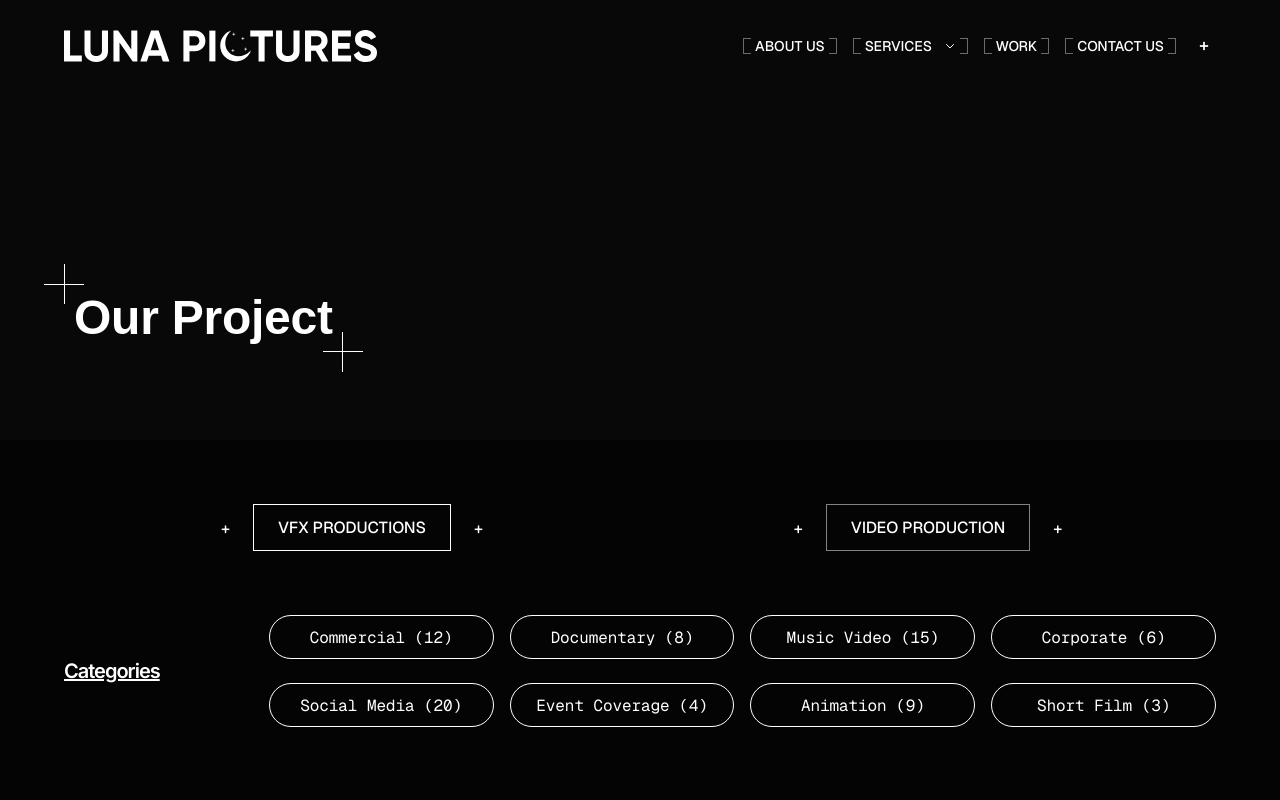
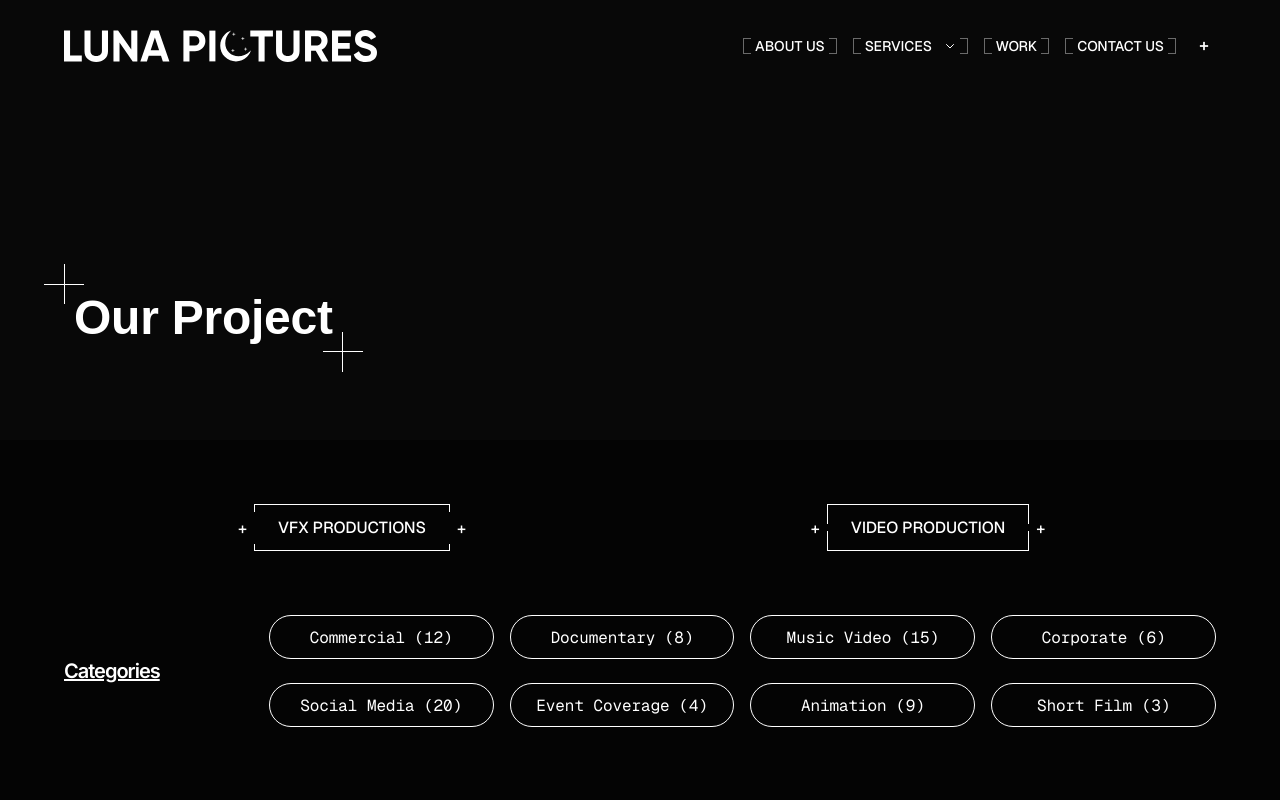
Before and after one commit to trung-hao-tran/lunapic, a Next.js app: page /work in a window 1280 px wide. Shown: the top 800 px of the page. Built offline with nearby package versions, Linux system fonts and the light colour scheme; a web font is replaced by a local one.

Commit message:
feat: add scroll button to work page

```diff
--- a/src/app/work/page.tsx
+++ b/src/app/work/page.tsx
@@ -11,13 +11,41 @@ import { StarFrame } from '@/components/StarFrame';
 import { categoryFilters, portfolioItems } from '@/data/dummyData';
 
 const WorkPage = () => {
-    const [selectedService, setSelectedService] = useState<'vfx' | 'production'>('vfx');
     const [selectedCategories, setSelectedCategories] = useState<string[]>([]);
 
     const toggleCategory = (categoryId: string) => {
         setSelectedCategories((prev) =>
             prev.includes(categoryId) ? prev.filter((id) => id !== categoryId) : [...prev, categoryId]
         );
+    };
+
+    const handleScrollToSection = (sectionId: string) => {
+        const targetSection = document.getElementById(sectionId);
+        if (targetSection) {
+            const targetPosition = targetSection.getBoundingClientRect().top + window.pageYOffset;
+            const startPosition = window.pageYOffset;
+            const distance = targetPosition - startPosition;
+            const duration = 1500;
+            let start: number | null = null;
+
+            const animation = (currentTime: number) => {
+                if (start === null) start = currentTime;
+                const timeElapsed = currentTime - start;
+                const progress = Math.min(timeElapsed / duration, 1);
+
+                // Easing function for smooth animation
+                const easeInOutCubic =
+                    progress < 0.5 ? 4 * progress * progress * progress : 1 - Math.pow(-2 * progress + 2, 3) / 2;
+
+                window.scrollTo(0, startPosition + distance * easeInOutCubic);
+
+                if (timeElapsed < duration) {
+                    requestAnimationFrame(animation);
+                }
+            };
+
+            requestAnimationFrame(animation);
+        }
     };
 
     // For now, using all portfolio items for both sections
@@ -56,10 +84,8 @@ const WorkPage = () => {
                         <div className='mb-16 grid grid-cols-2'>
                             {/* VFX Productions Button */}
                             <button
-                                onClick={() => setSelectedService('vfx')}
-                                className={`group relative justify-self-center transition-colors duration-300 ${
-                                    selectedService === 'vfx' ? 'text-white' : 'text-white/50'
-                                }`}
+                                onClick={() => handleScrollToSection('vfx-section')}
+                                className='group relative justify-self-center text-white transition-colors duration-300'
                                 style={{
                                     color: '#FFF',
                                     fontFamily: '"Geist Mono", monospace',
@@ -70,28 +96,29 @@ const WorkPage = () => {
                                     letterSpacing: '-0.005rem'
                                 }}>
                                 {/* Left Plus */}
-                                <span className='absolute top-1/2 -left-8 -translate-y-1/2'>+</span>
+                                <span className='absolute top-1/2 -left-4 -translate-y-1/2'>+</span>
 
-                                {/* Border */}
-                                <div
-                                    className={`border px-6 py-3 transition-colors duration-300 ${
-                                        selectedService === 'vfx'
-                                            ? 'border-white'
-                                            : 'border-white/50 group-hover:border-white/80'
-                                    }`}>
+                                {/* Border with gap in center of left/right borders */}
+                                <div className='relative border-t border-b border-white px-6 py-3 transition-colors duration-300 group-hover:border-white/80'>
+                                    {/* Left border - top segment */}
+                                    <span className='absolute top-0 left-0 h-[calc(50%-1rem)] w-[1px] bg-white'></span>
+                                    {/* Left border - bottom segment */}
+                                    <span className='absolute bottom-0 left-0 h-[calc(50%-1rem)] w-[1px] bg-white'></span>
+                                    {/* Right border - top segment */}
+                                    <span className='absolute top-0 right-0 h-[calc(50%-1rem)] w-[1px] bg-white'></span>
+                                    {/* Right border - bottom segment */}
+                                    <span className='absolute right-0 bottom-0 h-[calc(50%-1rem)] w-[1px] bg-white'></span>
                                     VFX PRODUCTIONS
                                 </div>
 
                                 {/* Right Plus */}
-                                <span className='absolute top-1/2 -right-8 -translate-y-1/2'>+</span>
+                                <span className='absolute top-1/2 -right-4 -translate-y-1/2'>+</span>
                             </button>
 
                             {/* Video Production Button */}
                             <button
-                                onClick={() => setSelectedService('production')}
-                                className={`group relative justify-self-center transition-colors duration-300 ${
-                                    selectedService === 'production' ? 'text-white' : 'text-white/50'
-                                }`}
+                                onClick={() => handleScrollToSection('production-section')}
+                                className='group relative justify-self-center text-white transition-colors duration-300'
                                 style={{
                                     color: '#FFF',
                                     fontFamily: '"Geist Mono", monospace',
@@ -102,20 +129,23 @@ const WorkPage = () => {
                                     letterSpacing: '-0.005rem'
                                 }}>
                                 {/* Left Plus */}
-                                <span className='absolute top-1/2 -left-8 -translate-y-1/2'>+</span>
+                                <span className='absolute top-1/2 -left-4 -translate-y-1/2'>+</span>
 
-                                {/* Border */}
-                                <div
-                                    className={`border px-6 py-3 transition-colors duration-300 ${
-                                        selectedService === 'production'
-                                            ? 'border-white'
-                                            : 'border-white/50 group-hover:border-white/80'
-                                    }`}>
+                                {/* Border with gap in center of left/right borders */}
+                                <div className='relative border-t border-b border-white px-6 py-3 transition-colors duration-300 group-hover:border-white/80'>
+                                    {/* Left border - top segment */}
+                                    <span className='absolute top-0 left-0 h-[calc(50%-0.2rem)] w-[1px] bg-white'></span>
+                                    {/* Left border - bottom segment */}
+                                    <span className='absolute bottom-0 left-0 h-[calc(50%-0.2rem)] w-[1px] bg-white'></span>
+                                    {/* Right border - top segment */}
+                                    <span className='absolute top-0 right-0 h-[calc(50%-0.2rem)] w-[1px] bg-white'></span>
+                                    {/* Right border - bottom segment */}
+                                    <span className='absolute right-0 bottom-0 h-[calc(50%-0.2rem)] w-[1px] bg-white'></span>
                                     VIDEO PRODUCTION
                                 </div>
 
                                 {/* Right Plus */}
-                                <span className='absolute top-1/2 -right-8 -translate-y-1/2'>+</span>
+                                <span className='absolute top-1/2 -right-4 -translate-y-1/2'>+</span>
                             </button>
                         </div>
 
@@ -165,12 +195,17 @@ const WorkPage = () => {
                 </section>
 
                 {/* VFX Productions Section */}
-                <Section title='VFX' number='1' bgColor='#040404' headerColor='#fdfdfd'>
+                <Section id='vfx-section' title='VFX' number='1' bgColor='#040404' headerColor='#fdfdfd'>
                     <PortfolioGallery items={vfxItems} hasViewMoreButton={true} />
                 </Section>
 
                 {/* Video Production Section */}
-                <Section title='VIDEO PRODUCTION' number='2' bgColor='#040404' headerColor='#fdfdfd'>
+                <Section
+                    id='production-section'
+                    title='VIDEO PRODUCTION'
+                    number='2'
+                    bgColor='#040404'
+                    headerColor='#fdfdfd'>
                     <PortfolioGallery items={productionItems} />
                 </Section>
 
```
